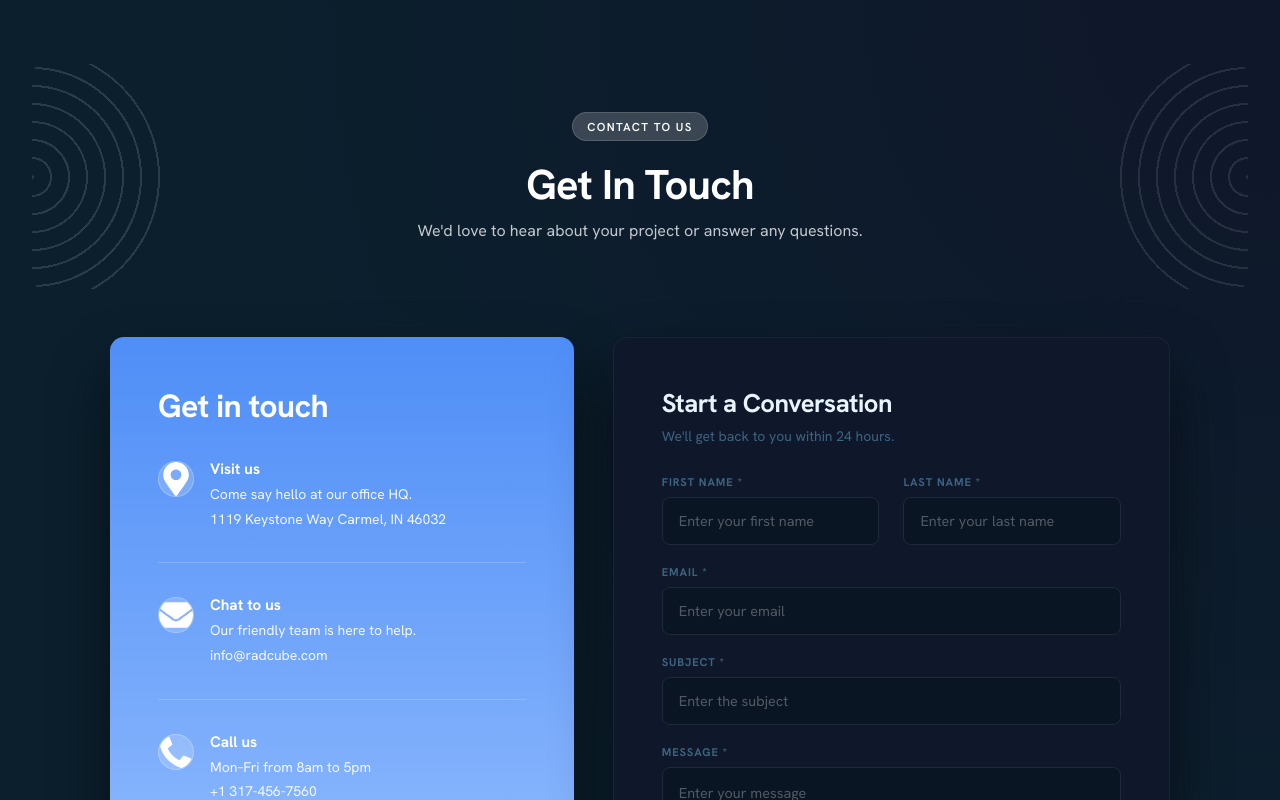
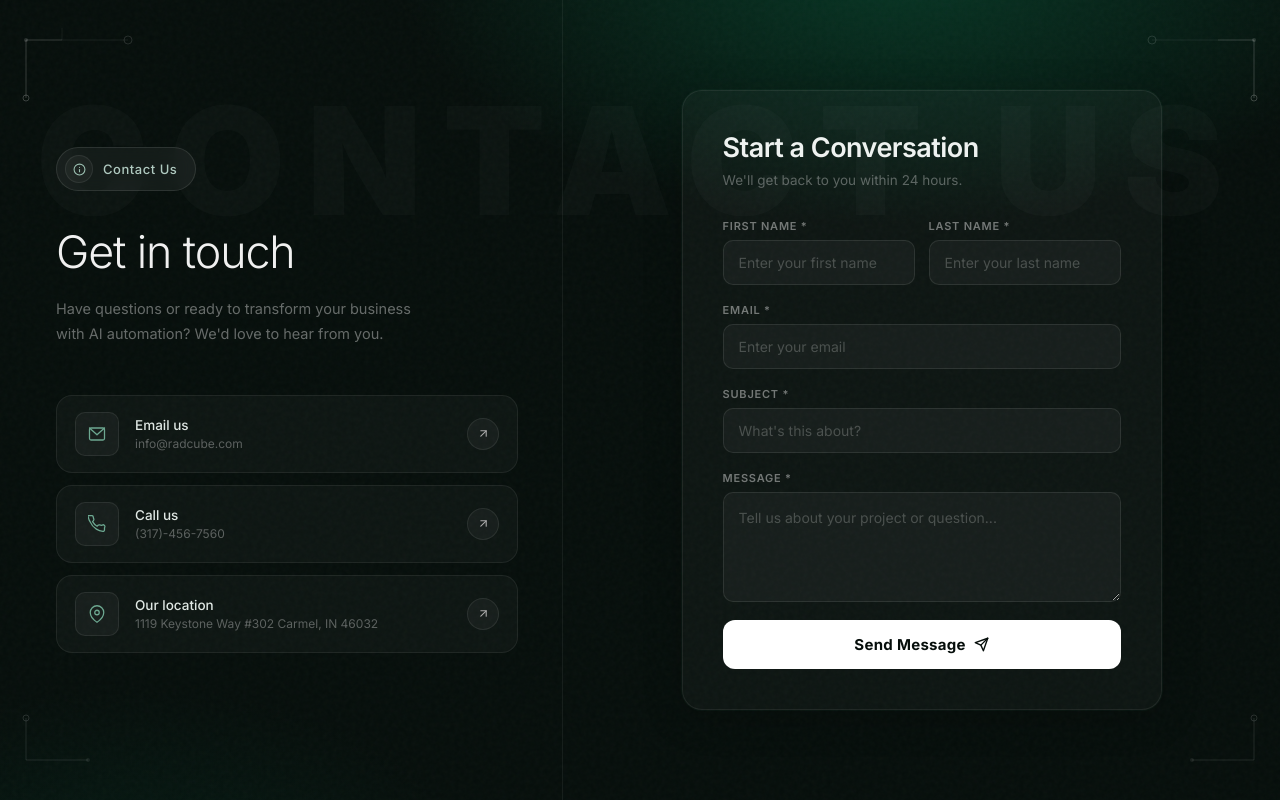
Before and after one commit to Mohan507/radcubtask, a React (Vite) app: page / in a window 1280 px wide. Shown: the top 800 px of the page. Built offline with nearby package versions, Linux system fonts and the light colour scheme.

Commit message:
displayed new contactui

```diff
--- a/src/App.tsx
+++ b/src/App.tsx
@@ -1,13 +1,13 @@
 import { BrowserRouter, Routes, Route } from "react-router-dom";
-import ContactPage from "./components/ContactPage";
+// import ContactPage from "./components/ContactPage";
 import AdminDashboard from "./components/AdminDashboard";
-// import Contactus from "./components/Contactus";
+import Contactus from "./components/Contactus";
 function App() {
   return (
     <BrowserRouter>
       <Routes>
-        <Route path="/" element={<ContactPage />} />
-          {/* <Route path="/" element={<Contactus/>} /> */}
+        {/* <Route path="/" element={<ContactPage />} /> */}
+          <Route path="/" element={<Contactus/>} />
         <Route path="/dashboardpage" element={<AdminDashboard />} />
       </Routes>
     </BrowserRouter>
```
